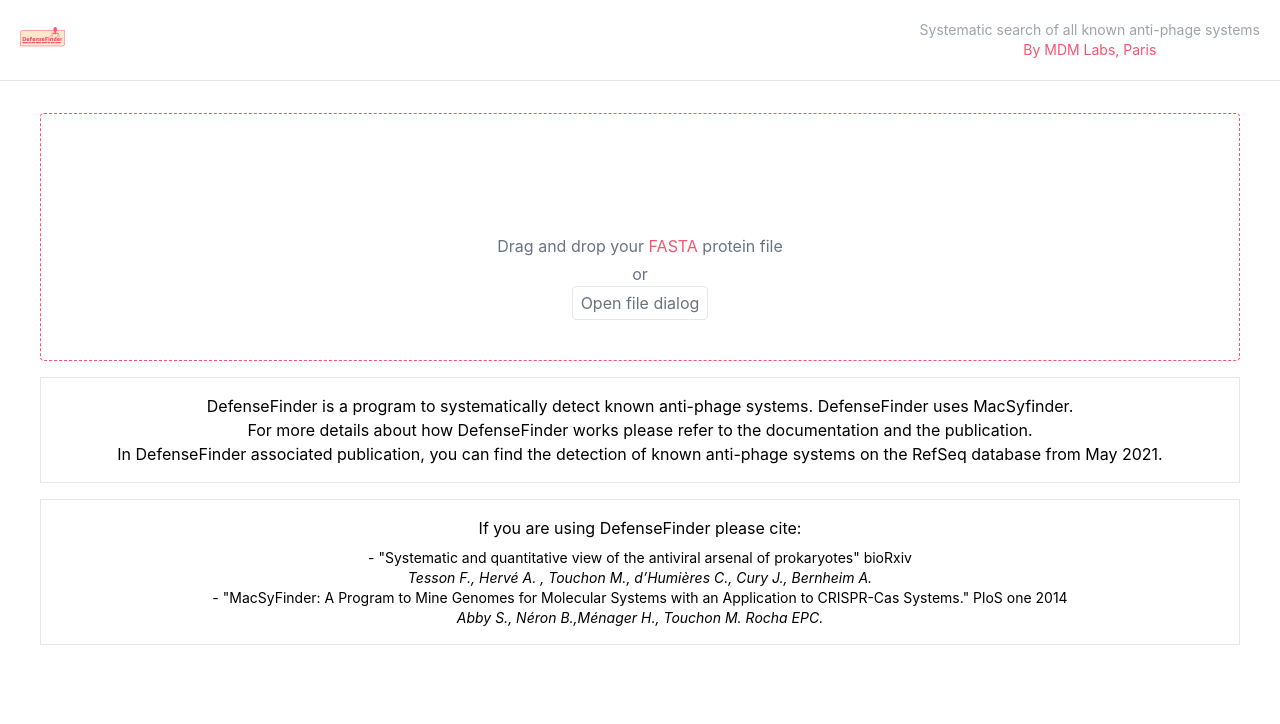
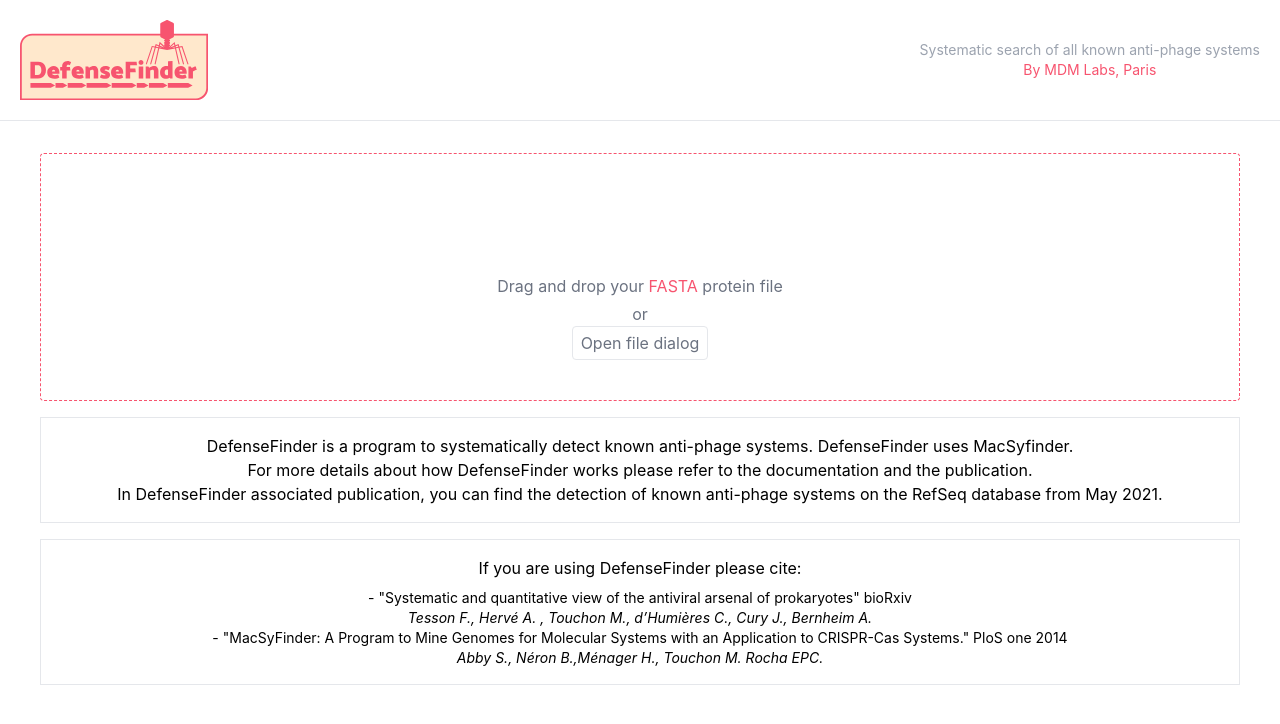
Before and after one commit to mdmparis/defense-finder-web, a React (Create React App) app: page / in a window 1280 px wide. Shown: the top 724 px of the page. Built offline with nearby package versions, Linux system fonts and the light colour scheme; some icons are missing.

Commit message:
Fix logo style

```diff
--- a/src/App.tsx
+++ b/src/App.tsx
@@ -16,9 +16,7 @@
     <div className="App">
       <div className="flex flex-col">
         <header className="mb-8 p-5 flex flex-row justify-between items-center border-b">
-          <div>
-            <button onClick={() => history.push("/")}><Logo /></button>
-          </div>
+          <button onClick={() => history.push("/")} className="mr-2"><Logo /></button>
           <div>
             <div className="text-sm text-gray-400">
               Systematic search of all known anti-phage systems
--- a/src/Logo.tsx
+++ b/src/Logo.tsx
@@ -1,5 +1,5 @@
 export const Logo = () =>
-  <svg width="15%" height="15%" xmlns="http://www.w3.org/2000/svg" version="1.1" viewBox="0 0 1210 515">
+  <svg height="80px" xmlns="http://www.w3.org/2000/svg" version="1.1" viewBox="0 0 1210 515">
 
     <g>
       <title>Defense Finder</title>
```
